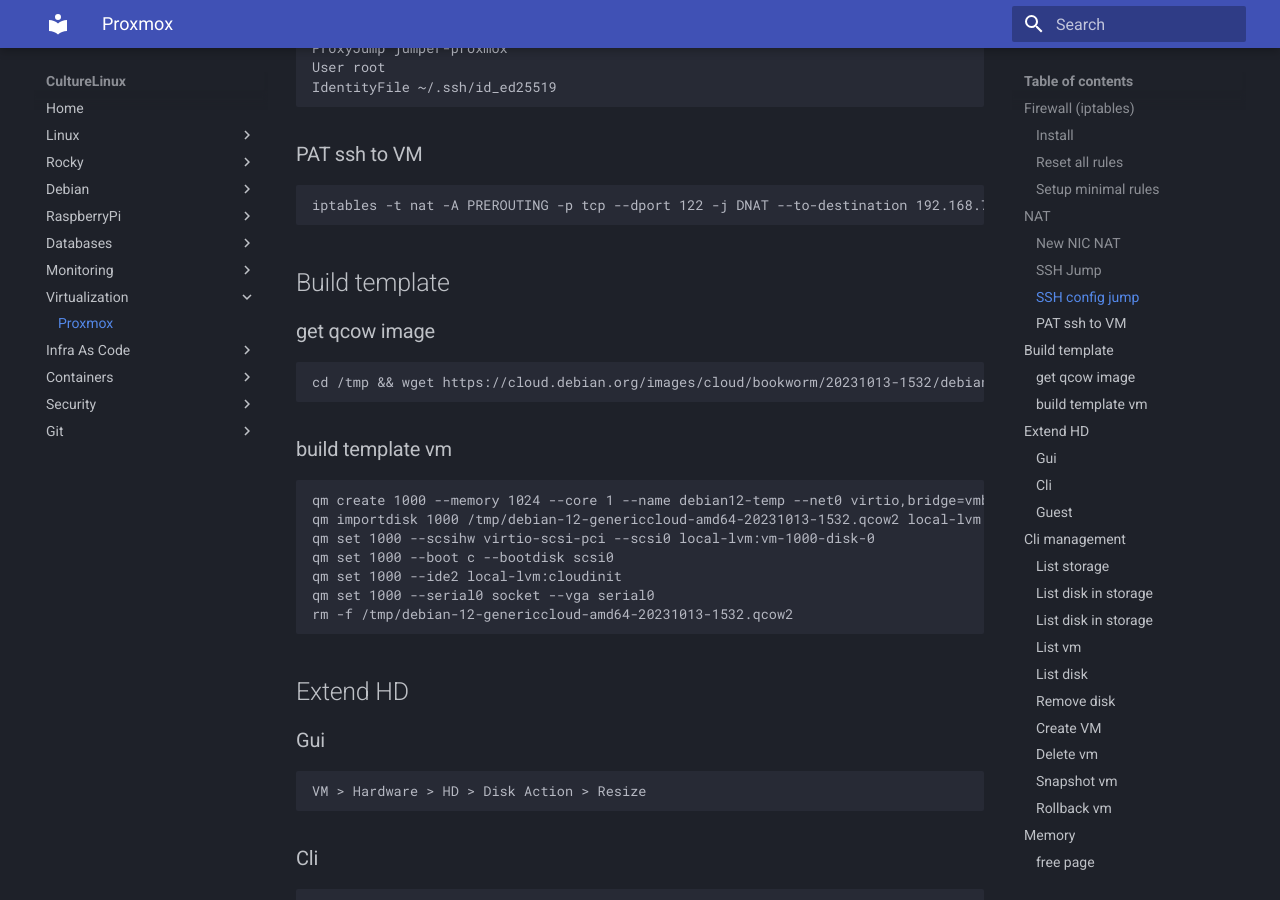
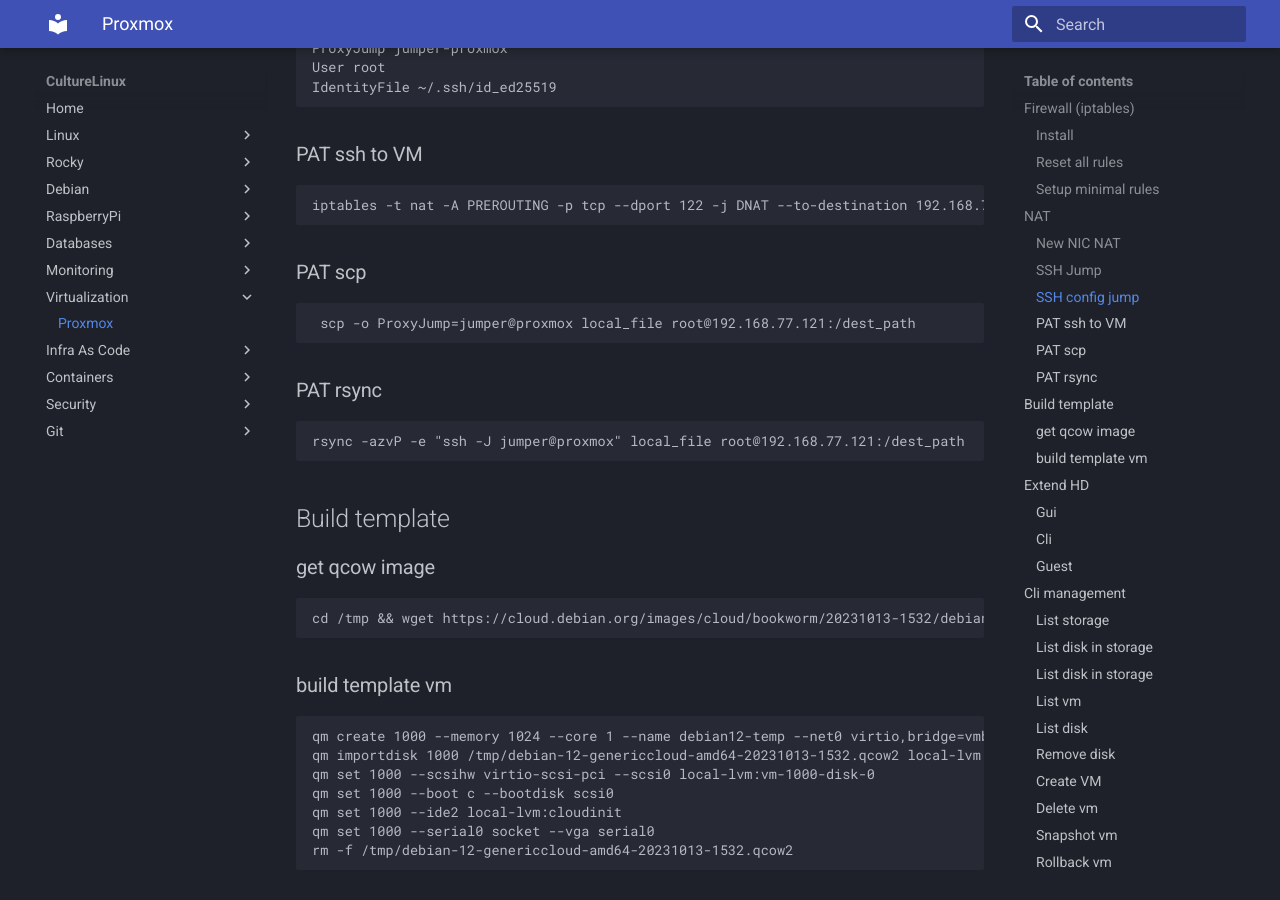
Before and after one commit to CultureLinux/doc, an MkDocs documentation site: the page built from docs/virtualization/proxmox.md, in a window 1280 px wide and 900 px high, scrolled down 1731 px. Built offline with MkDocs 1.6.1 and Material for MkDocs 9.7.7, drawn with Linux system fonts in a browser that asks for light colours.

Commit message:
transfert via SSH PAT

```diff
--- a/docs/virtualization/proxmox.md
+++ b/docs/virtualization/proxmox.md
@@ -70,6 +70,10 @@
 
 ### PAT ssh to VM
     iptables -t nat -A PREROUTING -p tcp --dport 122 -j DNAT --to-destination 192.168.77.121:22
+### PAT scp
+     scp -o ProxyJump=jumper@proxmox local_file root@192.168.77.121:/dest_path
+### PAT rsync
+    rsync -azvP -e "ssh -J jumper@proxmox" local_file root@192.168.77.121:/dest_path
 
 ## Build template
 ### get qcow image
```
